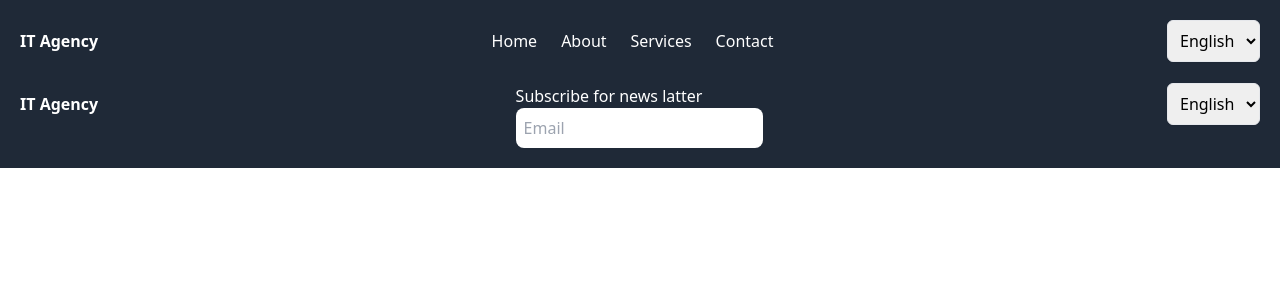
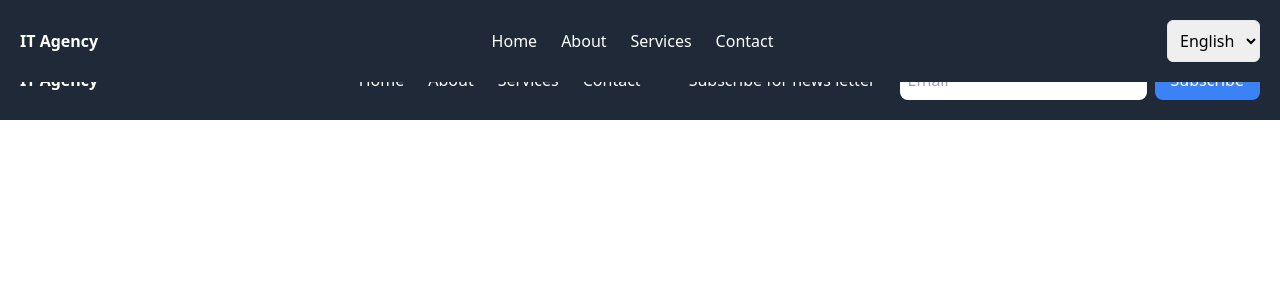
Before and after one commit to salah-tazrouti/Nextjs-Translation, a Next.js app: page /en/Components/Footer in a window 1280 px wide. Shown: the top 300 px of the page. Built offline with nearby package versions, Linux system fonts and the light colour scheme.

Commit message:
input subscription & update style

```diff
--- a/src/pages/[lang]/Components/Footer.js
+++ b/src/pages/[lang]/Components/Footer.js
@@ -10,25 +10,29 @@ const Footer = () => {
   const { t } = useTranslation();
   return (
     <nav className="">
-        <div className=" top-999 left-0 right-0 flex justify-between items-center bg-gray-800 p-5">
+      <div className="top-999 left-0 right-0 flex justify-between items-center bg-gray-800 p-5">
         {/* Logo or Brand */}
         <Link href={`/${Lang()}`} className="text-white text-xxl font-bold">
           {t('Head.title')}
         </Link>
-          <div className="space-x-6 text-white">
+        <div className="flex space-x-6 text-white items-center">
+          <div className=' space-x-6 pr-6'>
             <Link href={`/${Lang()}/`}>{t('Head.Home')}</Link>
             <Link href={`/${Lang()}/#About`}>{t('Head.About')}</Link>
             <Link href={`/${Lang()}/#Services`}>{t('Head.Services')}</Link>
             <Link href={`/${Lang()}/#Contact`}>{t('Head.Contact')}</Link>
-            <p>Subscribe for news latter</p>
-            <input type="text" placeholder="Email" className="p-2 rounded-lg"/>
           </div>
-          <div className="space-x-4">
-              <LanguageSwitcher />
+          <p className="hidden md:block">Subscribe for news letter</p>
+          <form action="" className="hidden md:flex space-x-2">
+            <input type="text" placeholder="Email" className="p-2 rounded-lg" />
+            <button className="bg-blue-500 text-white px-4 py-2 rounded-lg hover:bg-blue-500">Subscribe</button>
+          </form>
         </div>
       </div>
     </nav>
   );
 };
 
+
+
 export default Footer;
```
Lines whose indentation alone changed are shown as unchanged.
